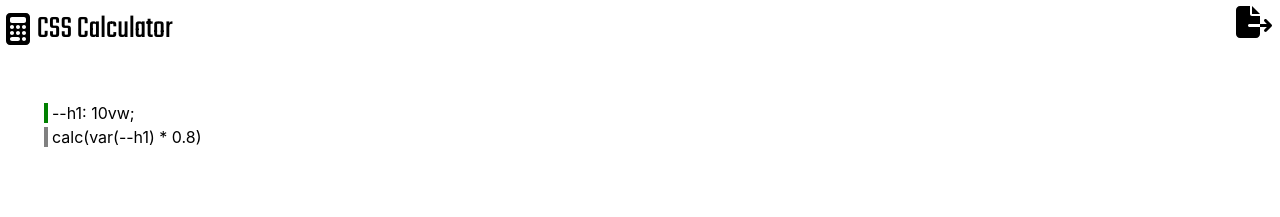
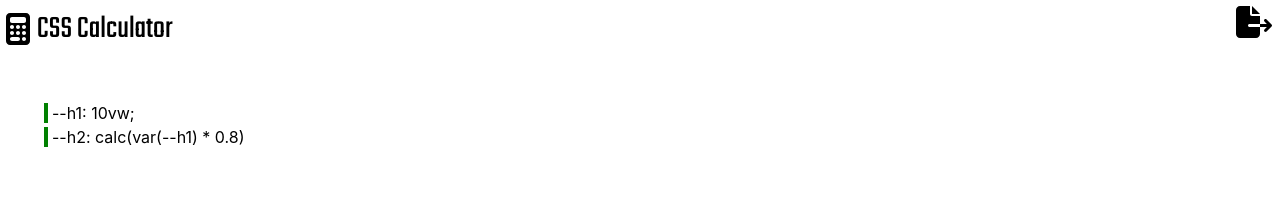
Before and after one commit to divyanshchahar/csscalculator, a React (Create React App) app in the folder client/: page / in a window 1280 px wide. Shown: the top 217 px of the page. Built offline with nearby package versions, Linux system fonts and the light colour scheme.

Commit message:
updated list of variables

```diff
--- a/client/src/layouts/ListOfVar.js
+++ b/client/src/layouts/ListOfVar.js
@@ -5,7 +5,10 @@ import { useState } from "react";
 import CssVar from "../components/CssVar";
 
 function ListOfVar() {
-  const [items, setitems] = useState(["--h1: 10vw;", "calc(var(--h1) * 0.8)"]);
+  const [items, setitems] = useState([
+    "--h1: 10vw;",
+    "--h2: calc(var(--h1) * 0.8)",
+  ]);
   return (
     <>
       {items ? (
```
